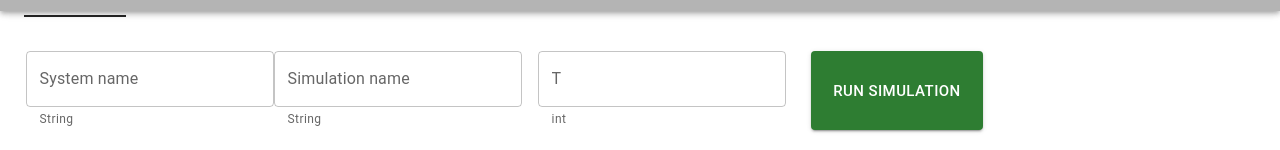
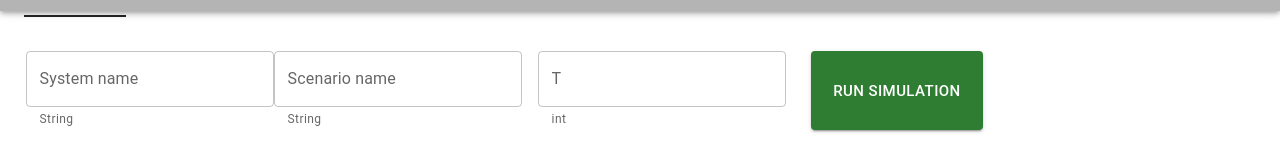
Before and after one commit to gotvinne/lightweight-mpc-app, a React (Create React App) app: page / in a window 1280 px wide. Shown: the part 143-293 px from the top of the page. Built offline with nearby package versions, Linux system fonts and the light colour scheme.

Commit message:
Changed name on button

```diff
--- a/src/Components/Scenario.js
+++ b/src/Components/Scenario.js
@@ -5,7 +5,7 @@ import 'katex/dist/katex.min.css';
 import { BlockMath } from 'react-katex';
 
 const DataTypes = ["double", "vector<double>", "String", "int"];
-const Buttons = ["System name", "Prediction horizon, P", "Control Horizon, M", "Time delay, W", "Q", "R", "RoH", "RoL", "T", "Simulation name"];
+const Buttons = ["System name", "Prediction horizon, P", "Control Horizon, M", "Time delay, W", "Q", "R", "RoH", "RoL", "T", "Scenario name"];
 const Constraints = ["Lower", "Upper"];
 const Formulas = [`\\leq \\Delta U \\leq`, `\\leq U \\leq`, `\\leq Y \\leq`];
 
```
